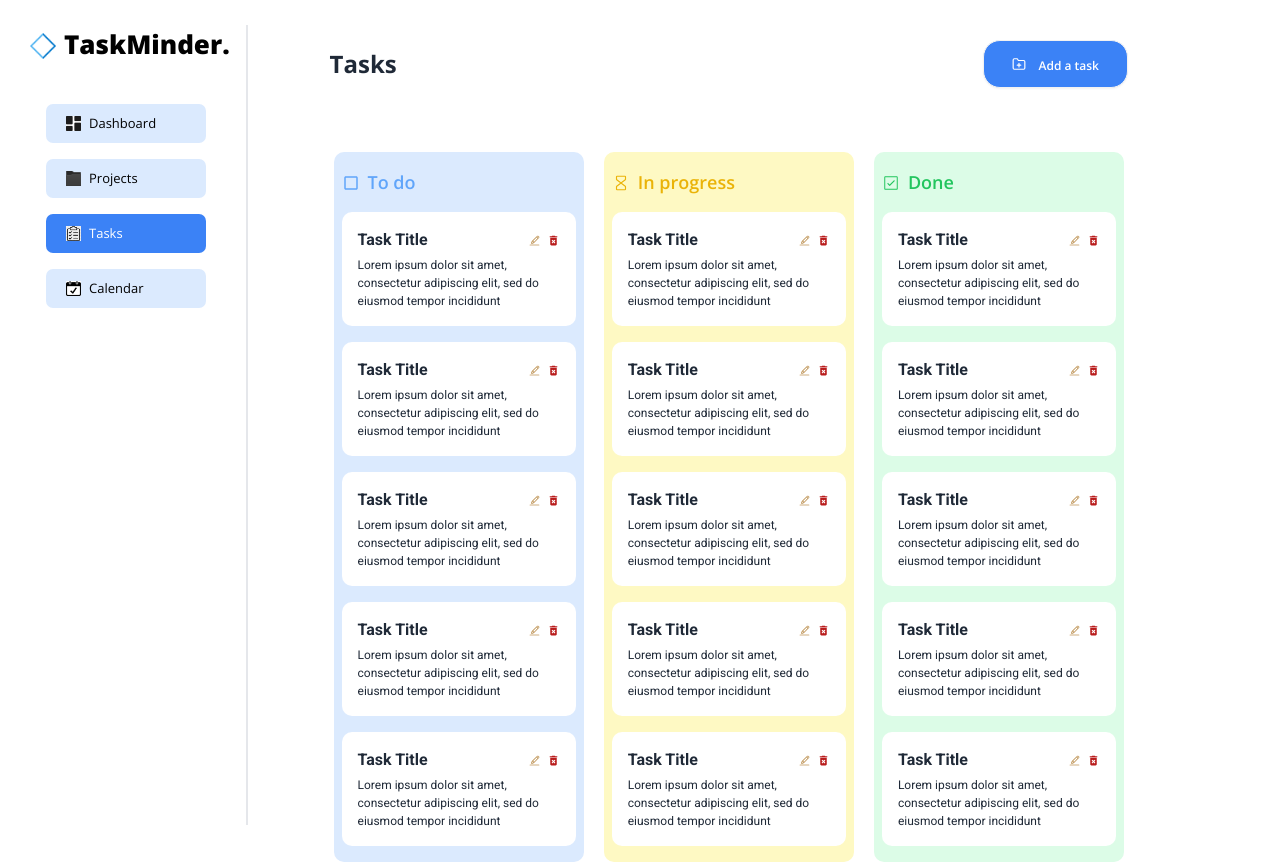
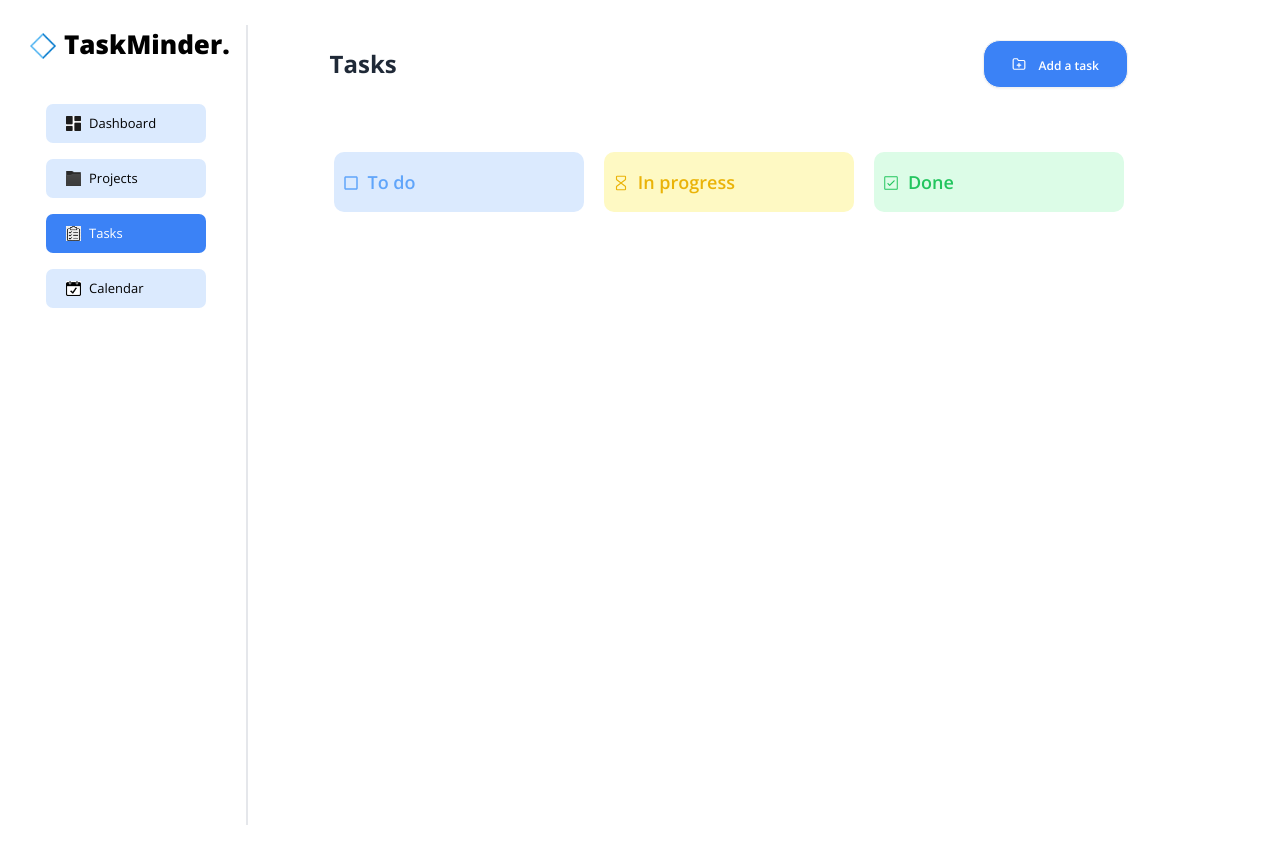
Before and after one commit to Brielle28/Task-Management, a React (Vite) app: page /tasks in a window 1280 px wide. After the commit the page ends 800 px from the top, so only its background shows below. Built offline with nearby package versions, Linux system fonts and the light colour scheme.

Commit message:
task page functionality

```diff
--- a/src/Components/Task-Manager/Projects/Projects.jsx
+++ b/src/Components/Task-Manager/Projects/Projects.jsx
@@ -200,7 +200,7 @@ const Projects = () => {
             type="text"
             value={searchQuery}
             onChange={(e) => setSearchQuery(e.target.value)}
-            placeholder="Find a specific project here"
+            placeholder="Find a specific project based on title here"
             className="input input-bordered w-full h-10 rounded-[20px] outline outline-[1px] outline-blue-200 placeholder-gray-500 placeholder-opacity-70 placeholder-italic text-gray-700 pl-10 pr-4"
           />
           <CiSearch className="absolute left-3 top-1/2 transform -translate-y-1/2 h-5 w-5 text-gray-400" />
--- /dev/null
+++ b/src/Components/Task-Manager/Tasks/TaskCard.jsx
@@ -0,0 +1,41 @@
+import { MdDeleteForever } from "react-icons/md";
+import { CiEdit } from "react-icons/ci";
+const TaskCard = ({ task, moveTaskToProgress, moveTaskToDone, deleteTask }) => (
+    <div className="card bg-white rounded-[10px] mb-4">
+      <div className="card-body p-4 flex-col items-start justify-center gap-1">
+        <div className="flex flex-row items-center justify-between w-full">
+          <h1 className="font-roboto font-bold">{task.title}</h1>
+          <div className="flex gap-[6px]">
+            <button>
+              <CiEdit className="size-[13px] text-yellow-700" />
+            </button>
+            <button onClick={() => deleteTask(task.id)}>
+              <MdDeleteForever className="size-[13px] text-red-700" />
+            </button>
+          </div>
+        </div>
+        <p className="flex-grow text-[12px] font-roboto font-normal">
+          {task.description}
+        </p>
+        {/* Buttons to move tasks between stages */}
+        {task.status === "todo" && (
+          <button
+            className="mt-2 text-[10px] text-blue-600 font-roboto font-semibold"
+            onClick={() => moveTaskToProgress(task)}
+          >
+            Start
+          </button>
+        )}
+        {task.status === "inprogress" && (
+          <button
+            className="mt-2 text-[10px] text-yellow-600 font-roboto font-semibold"
+            onClick={() => moveTaskToDone(task)}
+          >
+            Done
+          </button>
+        )}
+      </div>
+    </div>
+  );
+
+  export default TaskCard;
--- /dev/null
+++ b/src/Components/Task-Manager/Tasks/TaskColumn.jsx
@@ -0,0 +1,19 @@
+import TaskCard from "../Tasks/TaskCard";
+const TaskColumn = ({ title, tasks, color, bg, icon, moveTaskToProgress, moveTaskToDone, deleteTask }) => (
+    <div className={`w-full md:w-1/3 px-2 pt-4 ${bg} rounded-[10px]`}>
+      <h2 className={`flex flex-row items-start justify-start text-lg font-semibold mb-4 ${color}`}>
+        {icon}
+        {title}
+      </h2>
+      {tasks.map((task) => (
+        <TaskCard
+          key={task.id}
+          task={task}
+          moveTaskToProgress={moveTaskToProgress}
+          moveTaskToDone={moveTaskToDone}
+          deleteTask={deleteTask}
+        />
+      ))}
+    </div>
+  );
+  export default TaskColumn;
--- a/src/Components/Task-Manager/Tasks/Tasks.jsx
+++ b/src/Components/Task-Manager/Tasks/Tasks.jsx
@@ -1,92 +1,90 @@
-import React from "react";
-import { MdDeleteForever } from "react-icons/md";
-import { CiEdit } from "react-icons/ci";
-import { bg } from "date-fns/locale";
-import Button from "../../ButtonFolder/Button";
+import { useEffect, useState } from "react";
 import { IoIosCheckboxOutline } from "react-icons/io";
 import { MdCheckBoxOutlineBlank } from "react-icons/md";
 import { PiHourglass } from "react-icons/pi";
-
-
-const TaskCard = ({ task }) => (
-  <div className="card bg-white rounded-[10px] mb-4">
-    <div className="card-body p-4 flex-col items-start justify-center gap-1 ">
-      <div className="flex flex-row items-center justify-between w-full">
-        <h1 className="font-roboto font-bold">Task Title</h1>
-        <div className="flex gap-[6px]">
-          <button className="">
-            <CiEdit className="size-[13px] text-yellow-700" />
-          </button>
-          <button className="">
-            <MdDeleteForever className="size-[13px] text-red-700"  />
-          </button>
-        </div>
-      </div>
-      <p className="flex-grow text-[12px] font-roboto font-normal">
-        Lorem ipsum dolor sit amet, consectetur adipiscing elit, sed do eiusmod
-        tempor incididunt
-      </p>
-    </div>
-  </div>
-);
-
-const TaskColumn = ({ title, tasks, color, bg, icon}) => (
-  <div className={`w-full md:w-1/3 px-2 pt-4 ${bg} rounded-[10px] `}>
-    <h2 className={`flex flex-row items-start justify-start text-lg font-semibold mb-4 ${color}`}>
-
-      {icon}
-      {title}</h2>
-    {tasks.map((task, index) => (
-      <TaskCard key={index} task={task} />
-    ))}
-  </div>
-);
+import TaskColumn from "../Tasks/TaskColumn"
+import Button from "../../ButtonFolder/Button";
+import { getTasksFromLocalStorage, editTask, deleteTask } from "../../../Services/taskService";
 
 const Tasks = () => {
-  const columns = [
-    {
-      title: "To do",
-      color: "text-blue-400",
-      tasks: [{}, {}, {}, {}, {}],
-      bg: "bg-blue-100",
-      icon : <MdCheckBoxOutlineBlank className="mt-[6px] mr-2"/>,
-    },
-    {
-      title: "In progress",
-      color: "text-yellow-500",
-      tasks: [{}, {}, {}, {}, {}],
-      bg: "bg-yellow-100",
-      icon: <PiHourglass className="mt-[6px] mr-2"/>,
-    },
-    {
-      title: "Done",
-      color: "text-green-500",
-      tasks: [{}, {}, {}, {}, {}],
-      bg: "bg-green-100",
-      icon : <IoIosCheckboxOutline className="mt-[6px] mr-2"/>
-    },
-  ];
+  const [tasks, setTasks] = useState([]);
+
+  useEffect(() => {
+    const storedTasks = getTasksFromLocalStorage();
+    setTasks(storedTasks);
+  }, []);
+
+  // Move task to 'In Progress'
+  const moveTaskToProgress = (task) => {
+    const updatedTask = { ...task, status: "inprogress" };
+    editTask(updatedTask); // Update in local storage
+    setTasks((prevTasks) =>
+      prevTasks.map((t) => (t.id === task.id ? updatedTask : t))
+    );
+  };
+
+  // Move task to 'Done'
+  const moveTaskToDone = (task) => {
+    const updatedTask = { ...task, status: "done" };
+    editTask(updatedTask); // Update in local storage
+    setTasks((prevTasks) =>
+      prevTasks.map((t) => (t.id === task.id ? updatedTask : t))
+    );
+  };
+
+  // Delete task
+  const handleDelete = (id) => {
+    deleteTask(id); // deleteTask is a function in the taskService file
+    setTasks(getTasksFromLocalStorage()); // Refresh tasks after deletion
+  };
+
+  // Split tasks by status
+  const todoTasks = tasks.filter((task) => task.status === "todo");
+  const inProgressTasks = tasks.filter((task) => task.status === "inprogress");
+  const doneTasks = tasks.filter((task) => task.status === "done");
 
   return (
     <div className="min-h-screen w-full">
-      <div className="rounded-lg w-[100%]"> {/* Outer container is wider */}
-        {/* Sticky Header and Button */}
-        <div className="flex justify-between items-center mb-6 sticky top-0 bg-white z-10 w-full p-10  ">
+      <div className="rounded-lg w-[100%]">
+        <div className="flex justify-between items-center mb-6 sticky top-0 bg-white z-10 w-full p-10">
           <h1 className="text-2xl font-bold">Tasks</h1>
           <Button />
         </div>
 
-        {/* Scrollable Task Columns */}
-        <div className="flex flex-col md:flex-row -mx-2 gap-5 overflow-y-auto w-[90%] mx-auto"> {/* Scrollable div with limited width */}
-          {columns.map((column, index) => (
-            <TaskColumn key={index} {...column} />
-          ))}
+        <div className="flex flex-col md:flex-row -mx-2 gap-5 overflow-y-auto w-[90%] mx-auto">
+          {/* To Do Column */}
+          <TaskColumn
+            title="To do"
+            color="text-blue-400"
+            tasks={todoTasks}
+            bg="bg-blue-100"
+            icon={<MdCheckBoxOutlineBlank className="mt-[6px] mr-2" />}
+            moveTaskToProgress={moveTaskToProgress}
+            deleteTask={handleDelete}
+          />
+          {/* In Progress Column */}
+          <TaskColumn
+            title="In progress"
+            color="text-yellow-500"
+            tasks={inProgressTasks}
+            bg="bg-yellow-100"
+            icon={<PiHourglass className="mt-[6px] mr-2" />}
+            moveTaskToDone={moveTaskToDone}
+            deleteTask={handleDelete}
+          />
+          {/* Done Column */}
+          <TaskColumn
+            title="Done"
+            color="text-green-500"
+            tasks={doneTasks}
+            bg="bg-green-100"
+            icon={<IoIosCheckboxOutline className="mt-[6px] mr-2" />}
+            deleteTask={handleDelete}
+          />
         </div>
       </div>
     </div>
   );
-
-
 };
 
 export default Tasks;
```
